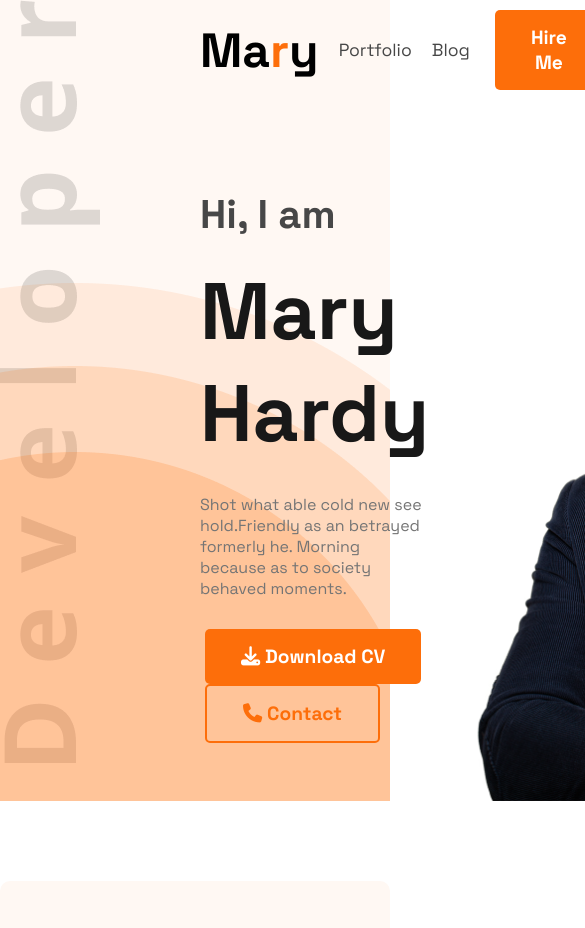
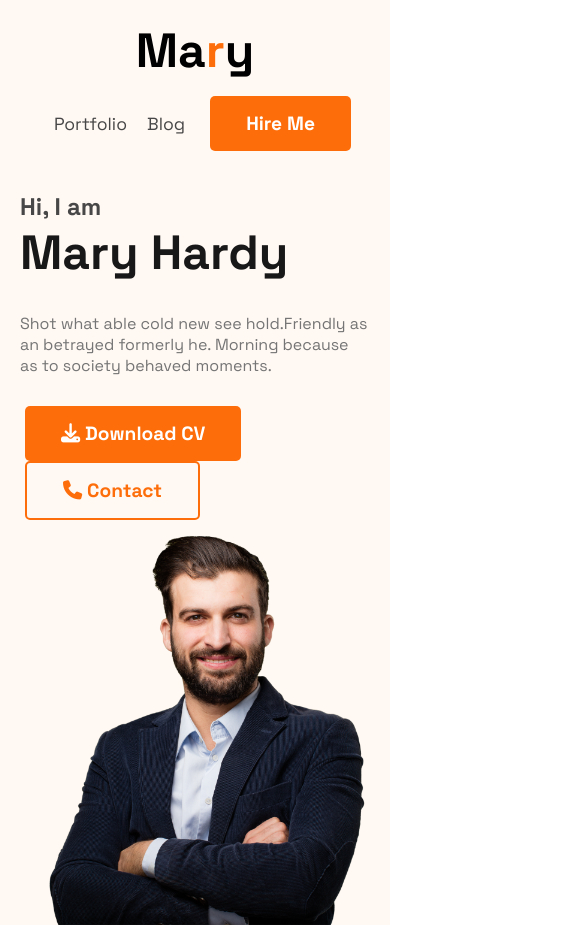
Before and after one commit to samsuuddintoha/webdev-portfolio, a plain HTML site: page index.html in a window 390 px wide. Shown: the top 928 px of the page, 585 px wide, since content can reach past the window. Drawn offline with Linux system fonts and the light colour scheme.

Commit message:
Added Responsive Media Query

```diff
--- a/assets/css/style.css
+++ b/assets/css/style.css
@@ -233,3 +233,50 @@ footer .contact-form input, textarea {
 footer .contact-form > button {
   margin-left: 0;
 }
+
+/* Responsive Style */
+@media screen and (max-width: 960px) {
+  .section-title {
+    font-size: 2.5rem;
+  }
+  .banner .banner-content .banner-greeting {
+    font-size: 1.5rem;
+    margin-bottom: 0;
+  }
+  .banner .banner-content .banner-title {
+    font-size: 3rem;
+  }
+  nav,
+  .banner,
+  .about .about-container,
+  .skills-container,
+  .resume-container,
+  footer {
+    flex-direction: column;
+  }
+  nav,
+  .about .about-container {
+    gap: 15px;
+  }
+  nav,
+  .banner,
+  .about,
+  .what-i-do .section-description,
+  .skills-container,
+  footer {
+    padding: 20px;
+  }
+  .header {
+    background-image: none;
+  }
+  .banner .banner-photo,
+  footer .footer-column {
+    width: 100%;
+  }
+  .banner .banner-content {
+    max-width: 100%;
+  }
+  .banner {
+    padding-bottom: 0;
+  }
+}
```
